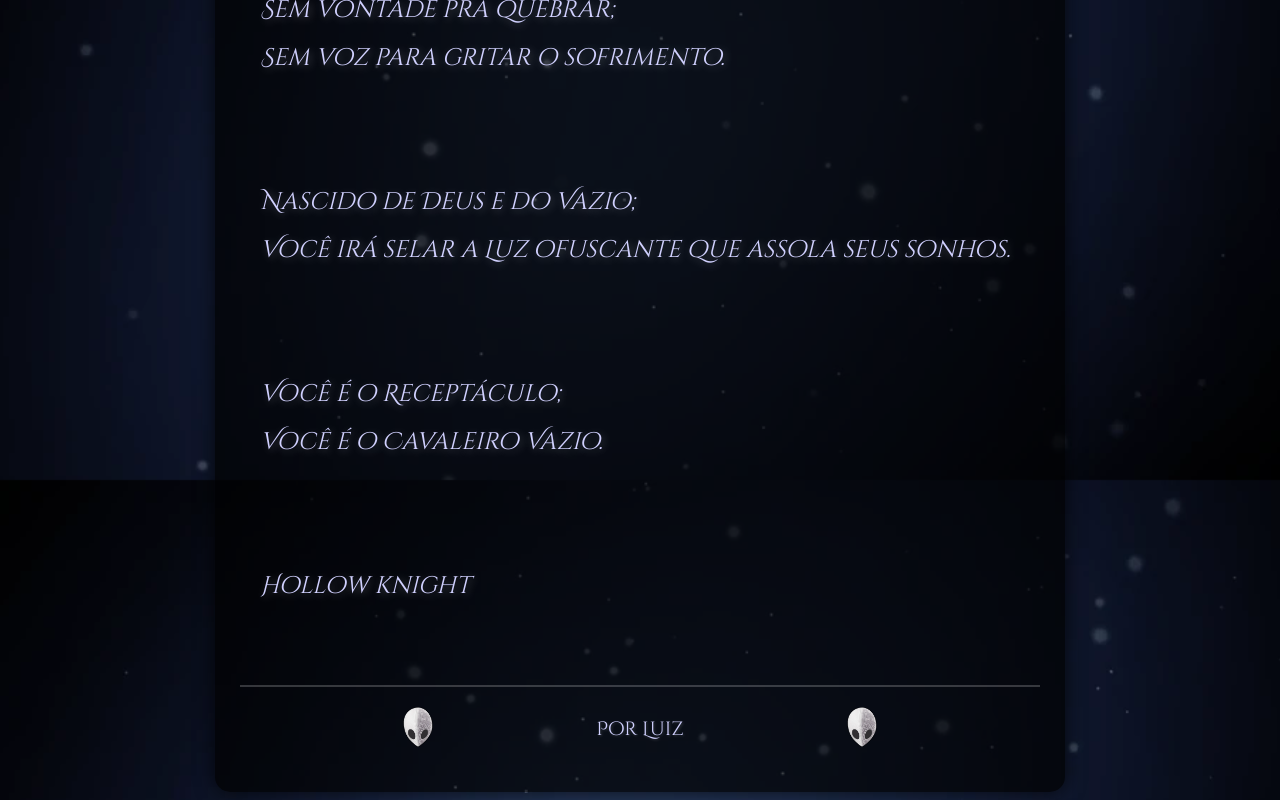
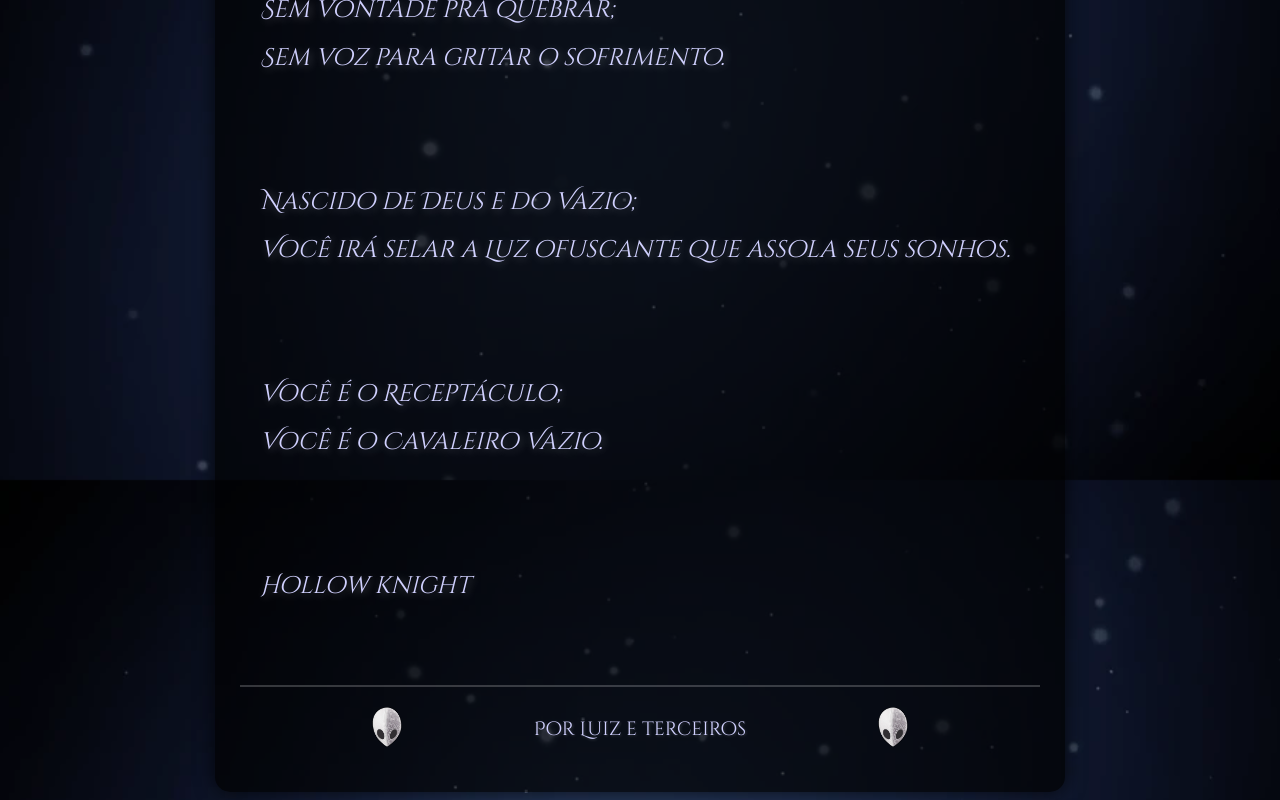
Before and after one commit to Pigglet69/Hollowknight, a plain HTML site: page index.html in a window 1280 px wide. Shown: the part 1920-2720 px from the top of the page. Drawn offline with Linux system fonts and the light colour scheme.

Commit message:
Revelações

```diff
--- a/index.html
+++ b/index.html
@@ -65,7 +65,7 @@
 
         </section>
         <section class="real-final">
-            <img src="img/Mask-Shard.png" class="mask"> <p>Por Luiz</p>  <img src="img/Mask-Shard.png" class="mask">
+            <img src="img/Mask-Shard.png" class="mask"> <p>Por Luiz e terceiros</p>  <img src="img/Mask-Shard.png" class="mask">
         </section>
     </div>
 
```
